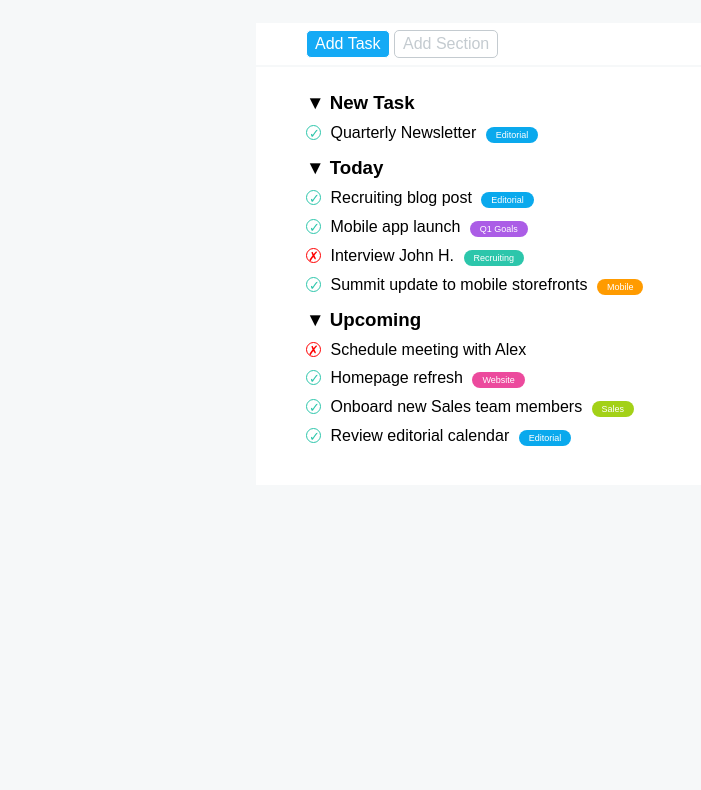
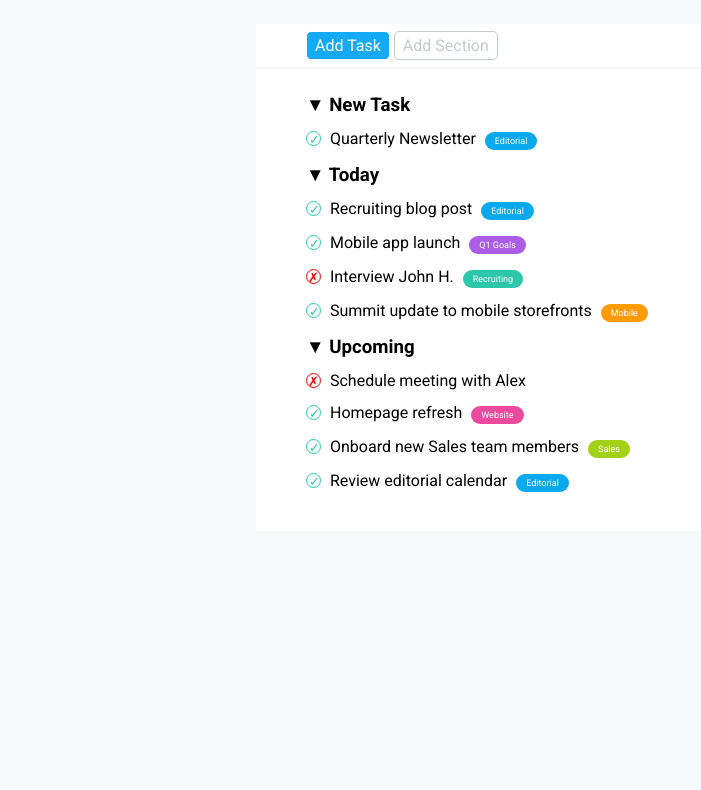
Before and after one commit to AlessioCLZ/html-css-toboolist, a plain HTML site: page index.html in a window 1280 px wide. Shown: the part 56-846 px from the top of the page, without its empty margins (0-701 px from the left). Drawn offline with Linux system fonts and the light colour scheme.

Commit message:
Aggiunto font Roboto

```diff
--- a/index.html
+++ b/index.html
@@ -5,6 +5,9 @@
     <meta http-equiv="X-UA-Compatible" content="IE=edge">
     <meta name="viewport" content="width=device-width, initial-scale=1.0">
     <link rel="stylesheet" href="style.css">
+    <link rel="preconnect" href="https://fonts.googleapis.com">
+<link rel="preconnect" href="https://fonts.gstatic.com" crossorigin>
+<link href="https://fonts.googleapis.com/css2?family=Roboto:ital,wght@0,100;0,300;0,400;0,500;0,700;0,900;1,100;1,300;1,400;1,500;1,700;1,900&display=swap" rel="stylesheet">
     <title>Toboolist</title>
 </head>
 <body>
--- a/style.css
+++ b/style.css
@@ -5,6 +5,7 @@
     box-sizing: border-box;
     margin: 0;
     padding: 0;
+    font-family: 'Roboto', sans-serif;
 }
 
 /* format */
@@ -92,7 +93,7 @@ header
 
 ul.list-space li
 {
-    margin-top: 10px;
+    margin-top: 13px;
     margin-bottom: 10px;
     list-style-type: none;
 }
@@ -144,8 +145,8 @@ ul.list-space li
     display: inline-block;
     padding-left: 10px;
     padding-right: 10px;
-    padding-top: 3px;
-    padding-bottom: 3px;
+    padding-top: 4px;
+    padding-bottom: 4px;
     margin-left: 5px;
 }
 
```
